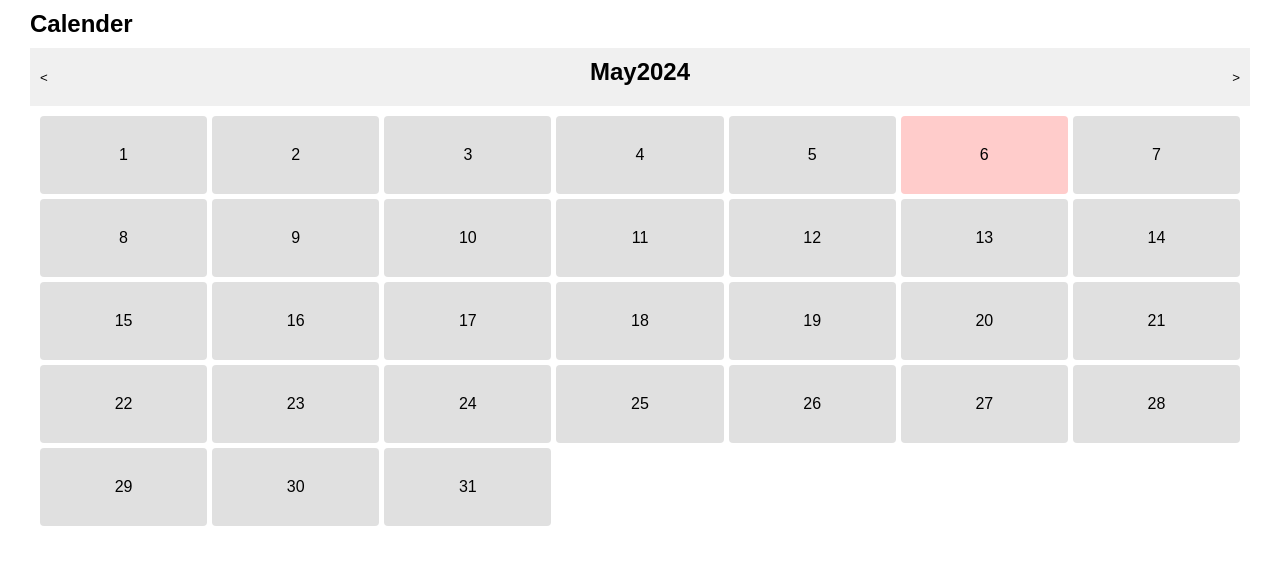
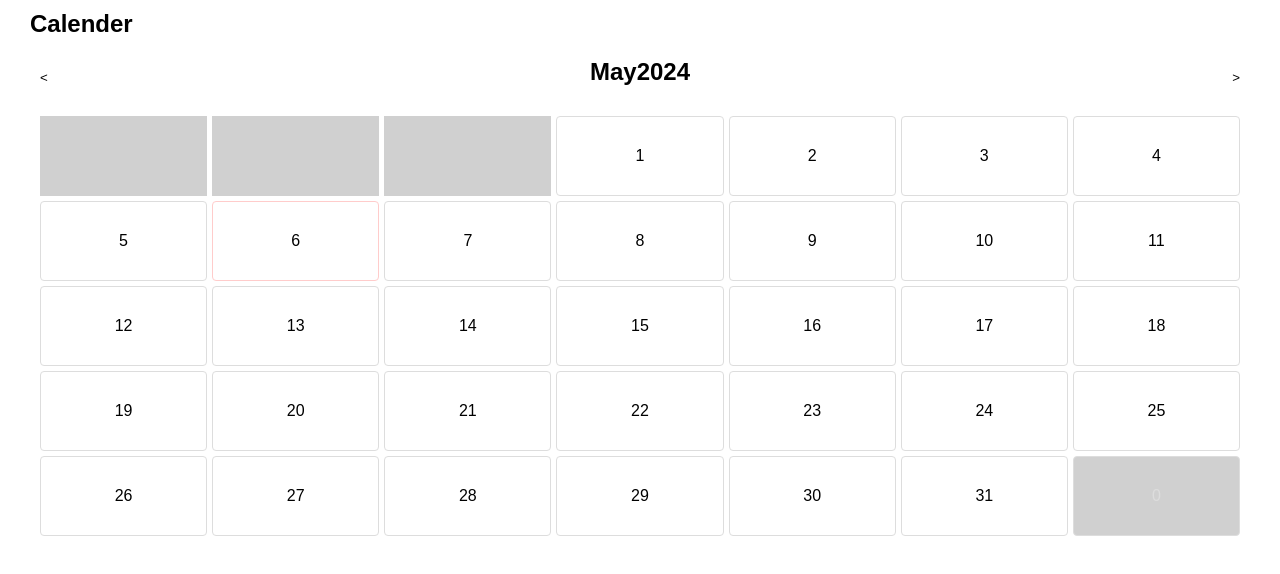
Before and after one commit to asdf03/kurage-next, a Next.js app: page /calendar in a window 1280 px wide. Shown: the top 574 px of the page. Built offline with nearby package versions, Linux system fonts and the light colour scheme.

Commit message:
曜日表示が正しくなるように変更

```diff
--- a/components/calendar/Calendar.module.css
+++ b/components/calendar/Calendar.module.css
@@ -9,7 +9,6 @@
     justify-content: space-between;
     align-items: center;
     padding: 10px;
-    background-color: #f0f0f0;
 }
 
 .days {
@@ -20,12 +19,17 @@
 }
 
 .day {
-    background-color: #e0e0e0;
     padding: 30px;
+    border: 1px solid #ddd;
     border-radius: 4px;
 }
 
 .today {
-    background-color: #ffcccb;
+    border: 1px solid #ffcccb;
     color: #000;
 }
+
+.otherMonth {
+    background-color: #d0d0d0;
+    color: #ddd;
+}
--- a/components/calendar/Calendar.tsx
+++ b/components/calendar/Calendar.tsx
@@ -1,19 +1,20 @@
 "use client"
 
-import React from 'react';
-import { useState, useEffect } from 'react';
-import styles from './Calendar.module.css';
+import React from 'react'
+import { useState, useEffect } from 'react'
+import styles from './Calendar.module.css'
 
-const Calendar = () => {
+const Calendar: React.FC = () => {
     const [currentDate, setCurrentDate] = useState(new Date())
     const [localeDate, setLocaleDate] = useState<string | null>(null)
 
     useEffect(() => {
-        setLocaleDate(currentDate.toLocaleString('default', { month: 'long' }));
-    }, [currentDate]);
+        setLocaleDate(currentDate.toLocaleString('default', { month: 'long' }))
+    }, [currentDate])
 
     const startOfMonth = new Date(currentDate.getFullYear(), currentDate.getMonth(), 1)
     const endOfMonth = new Date(currentDate.getFullYear(), currentDate.getMonth() + 1, 0)
+    const startDayOfWeek = startOfMonth.getDay()
 
     const daysInMonth: number[] = []
     for (let i = 1; i <= endOfMonth.getDate(); i++) {
@@ -25,8 +26,14 @@ const Calendar = () => {
     }
 
     const nextMonth = () => {
-        setCurrentDate(new Date(currentDate.getFullYear(), currentDate.getMonth() + 1, 1));
+        setCurrentDate(new Date(currentDate.getFullYear(), currentDate.getMonth() + 1, 1))
     };
+
+    const nextMonthDays: number[] = [];
+    const nextMonthStartDay = (startDayOfWeek + daysInMonth.length) % 7
+    for (let i = 0; i < 7 - nextMonthStartDay; i++) {
+        nextMonthDays.push(i);
+    }
 
     const today = new Date()
     const isToday = (day: number) =>
@@ -42,6 +49,9 @@ const Calendar = () => {
                 <button onClick={nextMonth}>&gt;</button>
             </div>
             <div className={styles.days}>
+                {Array.from({ length: startDayOfWeek }).map((_, index) => (
+                    <div key={`empty-${index}`} className={`{styles.day} ${styles.otherMonth}`}></div>
+                ))}
                 {daysInMonth.map(day => (
                     <div
                         key={day}
@@ -50,6 +60,9 @@ const Calendar = () => {
                     {day}
                 </div>
                 ))}
+                {nextMonthDays.map(day => (
+                    <div key={`next-${day}`} className={`${styles.day} ${styles.otherMonth}`}>{day}</div>
+                ))}
             </div>
         </div>
     );
```
